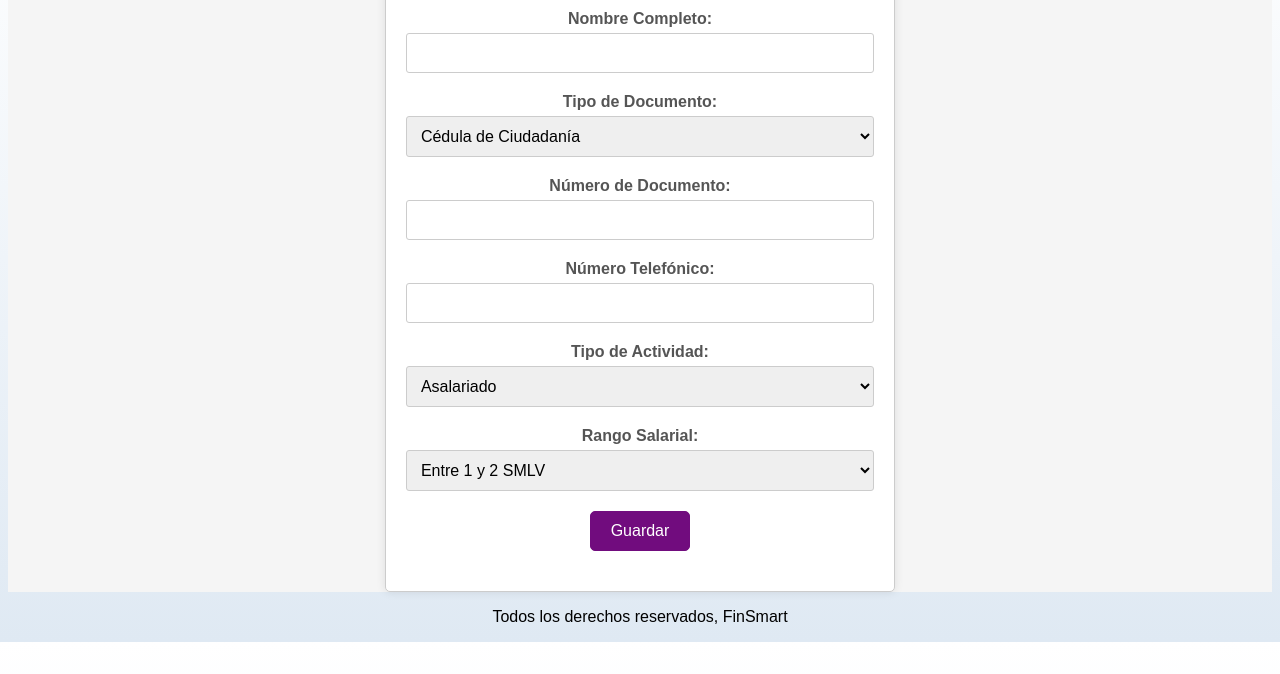
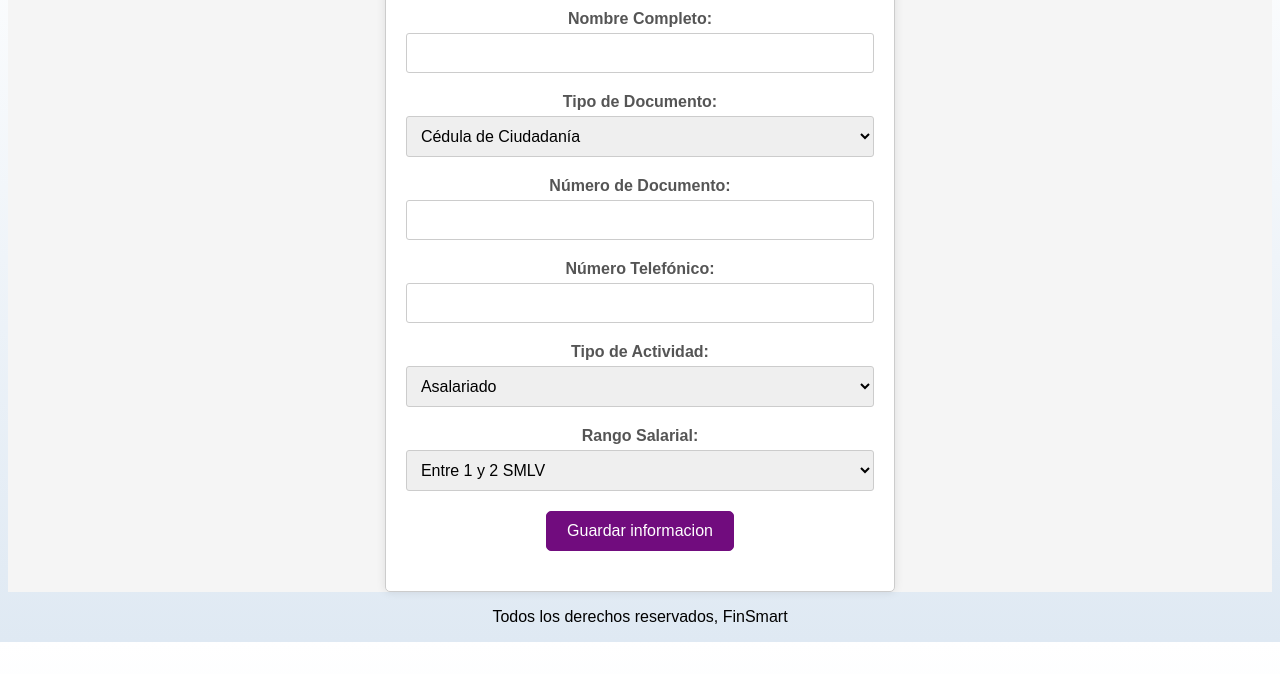
Before and after one commit to WilmerAgu/Finsmart, a plain HTML site: page Formulario.html in a window 1280 px wide. Shown: the part 126-800 px from the top of the page. Drawn offline with Linux system fonts and the light colour scheme.

Commit message:
Rediseño de Boton guardar

```diff
--- a/Formulario.html
+++ b/Formulario.html
@@ -56,7 +56,7 @@
                 </div>
 
                 <div class="input-group">
-                    <a href="../Finsmart/TerminosyCondiones.html" class="boton-guardar">Guardar</a>
+                    <a href="../Finsmart/TerminosyCondiones.html" class="boton-guardar">Guardar informacion</a>
                 </div>
             </form>
         </div>
```
